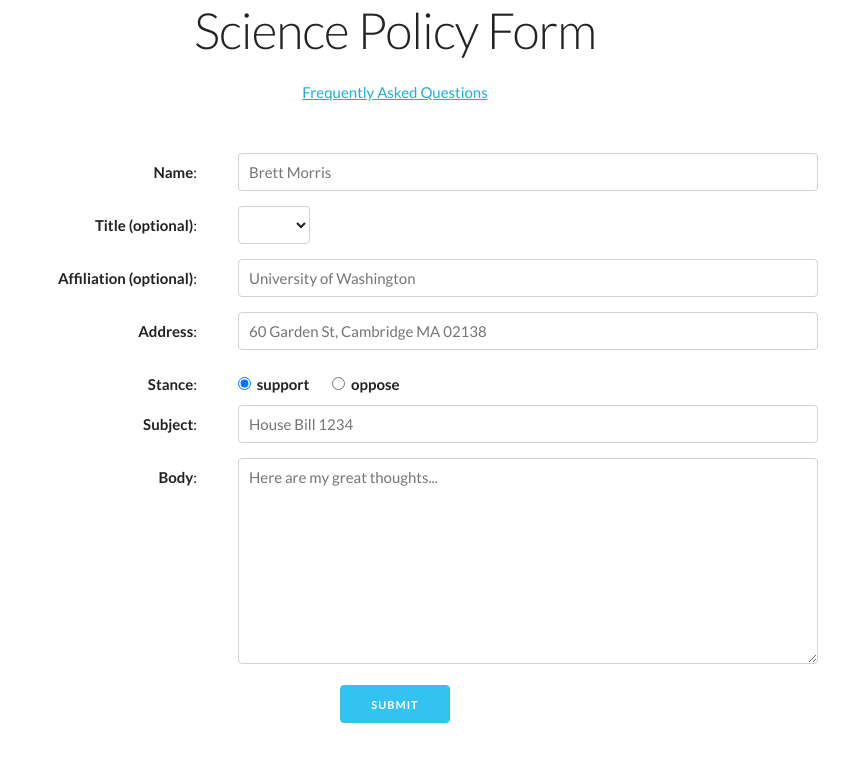
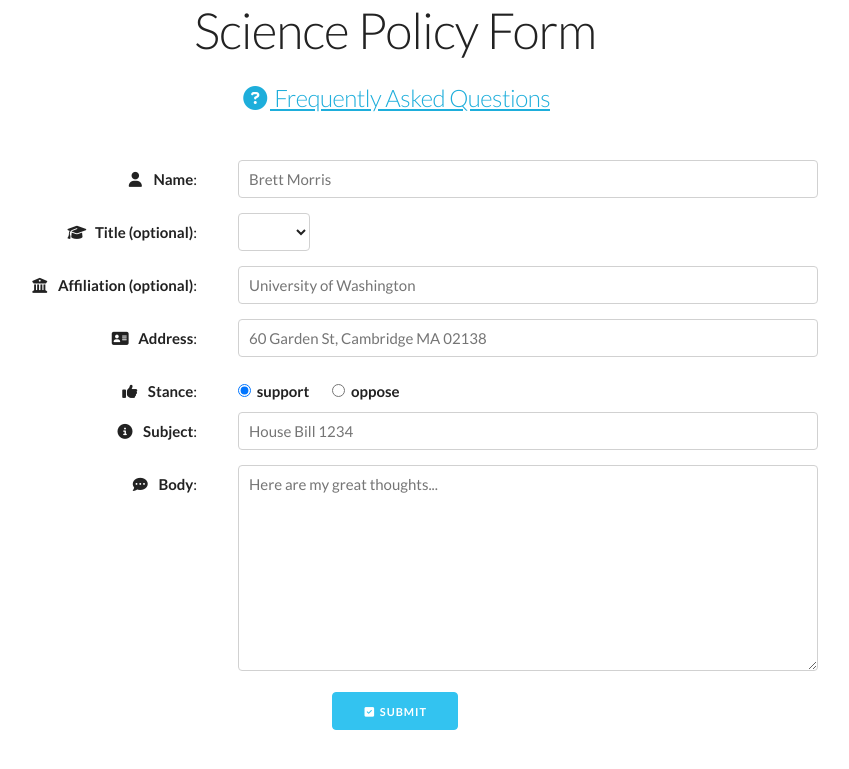
Before and after one commit to bmorris3/make_contact, a Flask app: page / in a window 1280 px wide. Shown: the top 769 px of the page, without its empty margins (245-1094 px from the left). Run offline with Flask 2, Linux system fonts and the light colour scheme; some libraries are stand-ins or nearby versions.

Commit message:
add fontawesome icons

```diff
--- a/static/css/custom.css
+++ b/static/css/custom.css
@@ -1,5 +1,11 @@
 span.radio {
     padding-right:2rem;
+}
+
+@media (max-width:767px) {
+    .vanish {
+        display:none;
+    }
 }
 
 @media (min-width:768px) {
@@ -30,8 +36,9 @@ textarea {
 }
 
 .error {
-    color:red;
+    color:#b30000;
     margin-top:-1.5rem;
+    margin-bottom:1.5rem;
 }
 
 /* Style the tabs */
--- a/templates/base.html
+++ b/templates/base.html
@@ -13,6 +13,8 @@
     <link href='{{url_for("static", filename="css/skeleton.css")}}' rel='stylesheet' type='text/css'>
     <link href='{{url_for("static", filename="css/custom.css")}}' rel='stylesheet' type='text/css'>
 
+    <script type="text/javascript" src="https://use.fontawesome.com/0abea9e87f.js"></script>
+
 </head>
 
 <body>
--- a/templates/index.html
+++ b/templates/index.html
@@ -6,9 +6,9 @@
 
 <div class="container">
     <h1 class="center">Science Policy Form</h1>
-    <p class="center">
-        <a href="/faq">Frequently Asked Questions</a>
-    </p>
+    <h5 class="center">
+        <a href="/faq"><i class="fa fa-question-circle fa-fw" aria-hidden="true"></i> Frequently Asked Questions</a>
+    </h5>
     <br>
 
     {% if suggestions %}
@@ -24,27 +24,36 @@
     {% for field in form %}
         <div class="row">
             <div class="four columns textright">
-                <span class="form-label">{{ field.label }}:</span>
+                <span class="form-label">
+                    <span class="vanish">
+                        <i class="fa fa-{{field.render_kw.icon}} fa-fw" aria-hidden="true"></i>&nbsp;&nbsp;
+                    </span>
+                    {{ field.label }}:
+                </span>
             </div>
             {% if field.type == 'RadioField' %}
-                <div class="eight columns">
+                <div class="seven columns formfield">
                 {% for subfield in field %}
                     <span class="radio">{{ subfield() }}&nbsp;&nbsp;{{ subfield.label }}</span>
                 {% endfor %}
             {% else %}
-                <div class="seven columns"> {{ field() }}
+                <div class="seven columns formfield"> {{ field() }}
             {% endif %}
             {% if field.errors %}
                 <p class="error">
                 {% for error in field.errors %}
-                    {{ error }}{% if not loop.last %}<br>{% endif %}
+                    <i class="fa fa-exclamation-triangle" aria-hidden="true"></i> {{ error }}{% if not loop.last %}<br>{% endif %}
                 {% endfor %}
                 </p>
             {% endif %}
             </div>
         </div>
     {% endfor %}
-    <center><input class="button button-primary" type="submit" value="Submit"></center>
+    <center>
+    <button class="button button-primary" type="submit" value="Submit">
+        <i class="fa fa-check-square fa-fw" aria-hidden="true"></i>&nbsp;Submit
+        </button>
+    </center>
     </form>
 
 {% if signature %}
@@ -61,7 +70,7 @@
     <section id="{{rep.name}}" class="tabcontent u-cf">
 
     <div id="phone" class="six columns">
-        <h5>Call Script</h5>
+        <h5><i class="fa fa-phone-square fa-fw" aria-hidden="true"></i>&nbsp;Call Script</h5>
         <p>Call {{rep.title}} {{rep.name}} at {{rep.phone}}.</p>
         <p>Calling your representative’s office is an effective way of making your voice heard
             on a topic that requires only a short explanation. Please note that the staffer
@@ -76,7 +85,7 @@ My name is {{form.data.name}}. I'm calling {{rep.title}} {{rep.name}} to {{form.
     </div>
 
     <div id="email" class="six columns">
-        <h5>Email</h5>
+        <h5><i class="fa fa-envelope fa-fw" aria-hidden="true"></i>&nbsp;Email</h5>
         <p>Cut and paste this text into the contact form for <a href={{rep.url}}>{{rep.title}} {{rep.name}}</a>.</p>
         <textarea class="letter" rows="20" type="text" name="letter">
 The Honorable {{rep.letter_address()}}
@@ -96,8 +105,8 @@ My name is {{form.data.name}}, and I {{form.data.stance}} your stance on {{form.
     {% endfor %}
 
     <br><br>
-    <p>
-        <a href="/">Click here to start over.</a>
+    <p class="center">
+        <a href="/" class="button button-primary"><i class="fa fa-refresh fa-fw" aria-hidden="true"></i> Click here to start over</a>
     </p>
     </div>
 
--- a/utils/form.py
+++ b/utils/form.py
@@ -11,14 +11,15 @@ def address_check(form, field):
         raise ValidationError("We couldn't process the address you entered. Sorry.")
 
 class ContactForm(Form):
-    name    = StringField('Name', [validators.DataRequired()], render_kw={"placeholder": "Brett Morris"})
+    name    = StringField('Name', [validators.DataRequired()], render_kw={"placeholder": "Brett Morris", "icon": "user"})
     title   = SelectField('Title (optional)', choices=[('', ''), ('Dr.', 'Dr.'), ('Ms.', 'Ms.'), ('Mrs.', 'Mrs.'),
                                                        ('Mr.', 'Mr.'), ('Mx.', 'Mx.')],
-                          default='')
-    affil   = StringField('Affiliation (optional)', render_kw={"placeholder": "University of Washington"})
+                          default='', render_kw={"icon": "graduation-cap"})
+    affil   = StringField('Affiliation (optional)', render_kw={"placeholder": "University of Washington", "icon": "institution"})
     address = StringField('Address', [validators.DataRequired(), address_check],
-                          render_kw={"placeholder": "60 Garden St, Cambridge MA 02138"})
+                          render_kw={"placeholder": "60 Garden St, Cambridge MA 02138", "icon": "address-card"})
     stance  = RadioField('Stance', [validators.DataRequired()], choices=[('support', 'support'), ('oppose', 'oppose')],
-                         default='support', render_kw={"style": "list-style-type:none; display:inline;"})
-    subject = StringField('Subject', [validators.DataRequired()], render_kw={"placeholder": "House Bill 1234"})
-    body    = TextAreaField('Body', [validators.DataRequired()], render_kw={"placeholder": "Here are my great thoughts...", "rows":"8"})
+                         default='support', render_kw={"style": "list-style-type:none; display:inline;", "icon": "thumbs-up"})
+    subject = StringField('Subject', [validators.DataRequired()], render_kw={"placeholder": "House Bill 1234", "icon": "info-circle"})
+    body    = TextAreaField('Body', [validators.DataRequired()],
+                            render_kw={"placeholder": "Here are my great thoughts...", "rows":"8", "icon": "commenting"})
```
